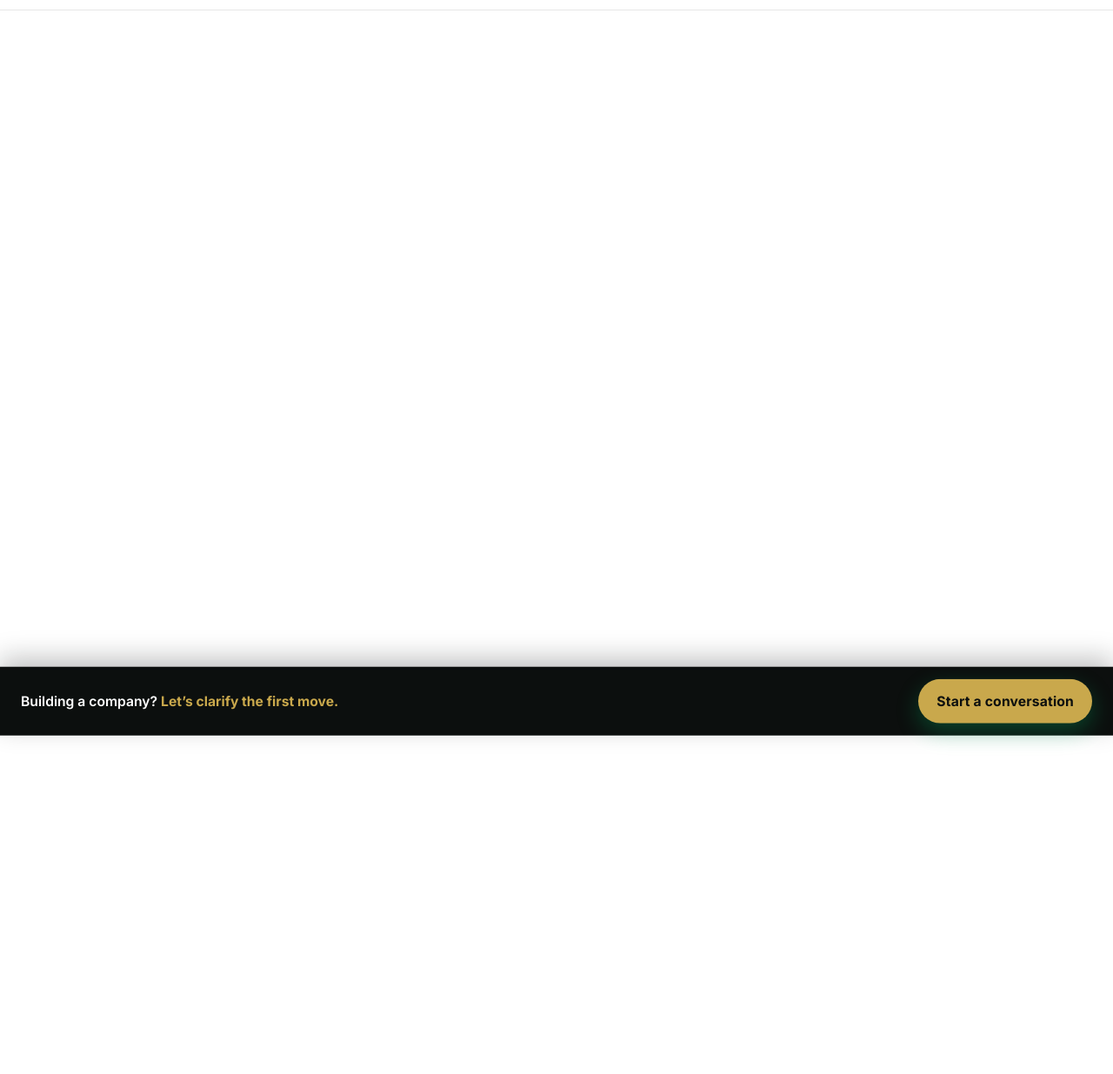
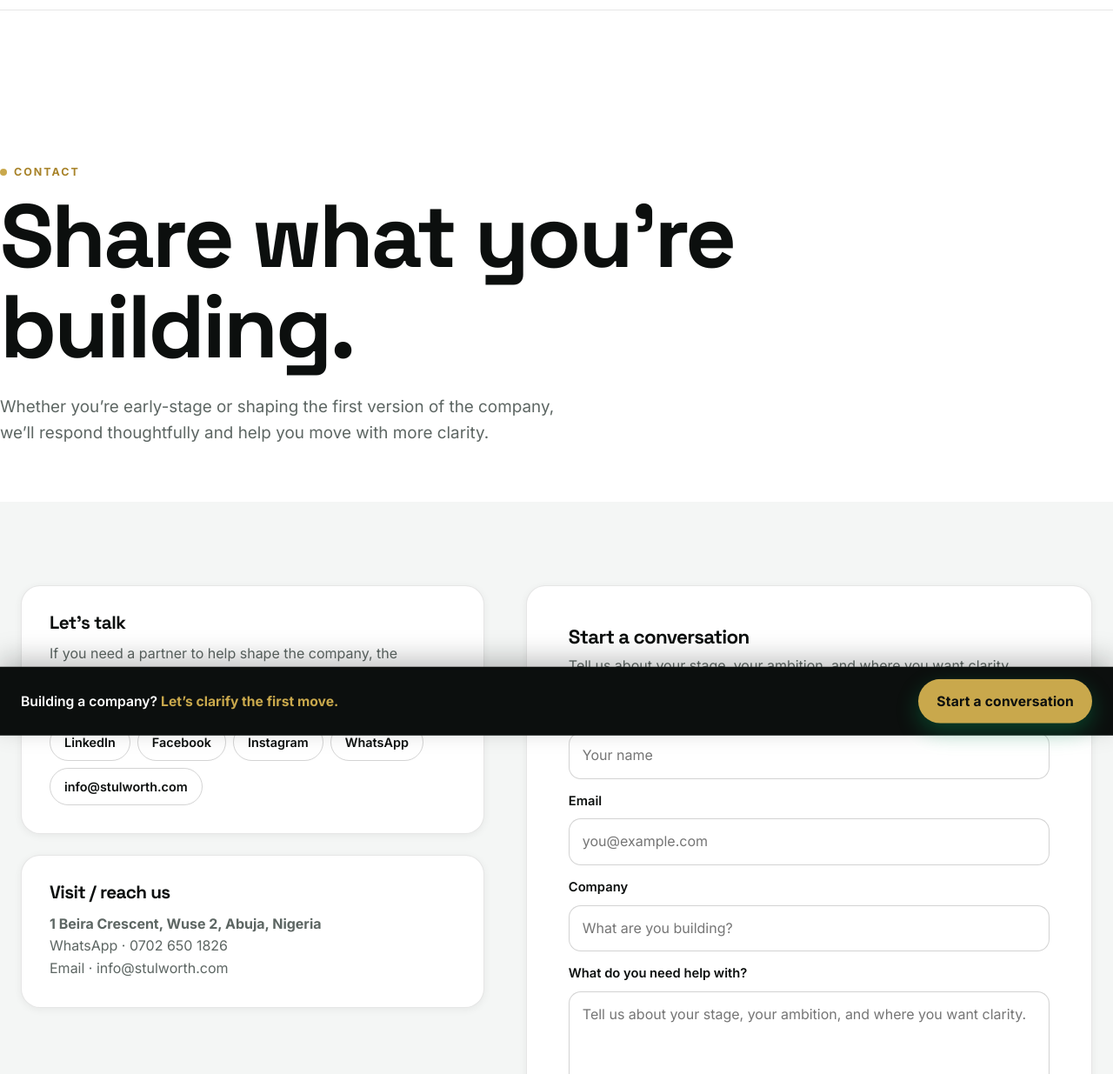
Before and after one commit to jacobthankGod/Stulworth-Consults, a plain HTML site: page contact.html in a window 1280 px wide. Shown: the part 65-1300 px from the top of the page at 87% size. Drawn offline with Linux system fonts and the light colour scheme.

Commit message:
Fix page-hero invisibility: remove .reveal from above-fold sections on services.html and contact.html

```diff
--- a/contact.html
+++ b/contact.html
@@ -90,13 +90,13 @@
     </div>
 
     <main id="main">
-      <section class="container page-hero reveal">
+      <section class="container page-hero">
         <span class="eyebrow"><span class="dot"></span>Contact</span>
         <h1>Share what you’re building.</h1>
         <p>Whether you’re early-stage or shaping the first version of the company, we’ll respond thoughtfully and help you move with more clarity.</p>
       </section>
 
-      <section class="band band--soft reveal">
+      <section class="band band--soft">
         <div class="container">
         <div class="contact-grid">
           <div class="contact-info">
```
Also changed, not shown: services.html (+1 -1 lines).
